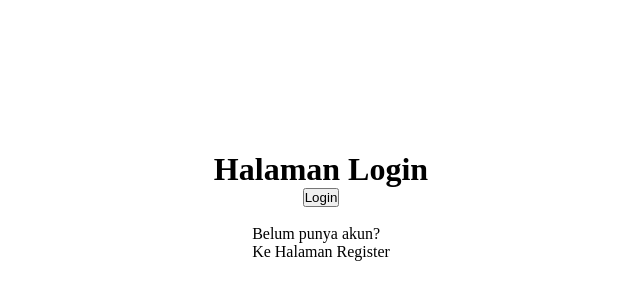
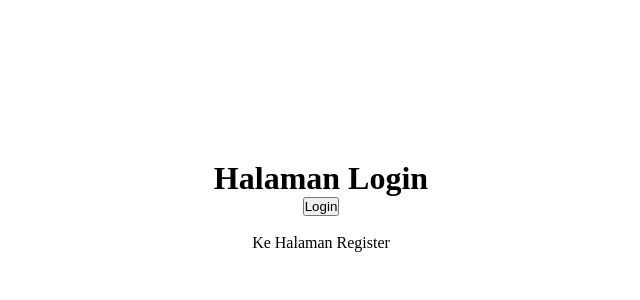
Before and after one commit to Anandarahmawati24/PBF-2026, a Next.js app in the folder Pertemuan_5/: page /auth/login in a window 1280 px wide. Shown: the part 194-494 px from the top of the page, without its empty margins (319-959 px from the left). Built offline with nearby package versions, Linux system fonts and the light colour scheme.

Commit message:
Langkah 5 Refactoring Struktur Project Jobsheet 5

```diff
--- a/Pertemuan_5/src/pages/auth/login.tsx
+++ b/Pertemuan_5/src/pages/auth/login.tsx
@@ -1,21 +1,10 @@
-import Link from "next/link";
-import { useRouter } from "next/router";
-import styles from "./login.module.css";
+import TampilanLogin from "@/views/auth/login";
 
 const halamanLogin = () => {
-    const {push} = useRouter();
-    const handlerLogin = () => {
-     // logic login
-        push("/produk");
-    };
     return (
-        <div className={styles.login}>
-            <h1>Halaman Login</h1>
-           {/* <button onClick={handlerLogin}>Login</button> <br /> }*/}
-           {/* <button onClick={() => push("/produk")}>Login </button> <br /> */}
-            <button onClick={() => handlerLogin()}>Login</button> <br />
-           <p>Belum punya akun? <br /> <Link href="/auth/register">Ke Halaman Register</Link></p>
-        </div>
+        <>
+        <TampilanLogin />
+        </>
     );
 };
 
--- /dev/null
+++ b/Pertemuan_5/src/views/auth/login/index.tsx
@@ -0,0 +1,22 @@
+import Link from "next/link";
+import { useRouter } from "next/router";
+import styles from "./login.module.css";
+
+const TampilanLogin = () => {
+  const { push } = useRouter();
+  const handlerLogin = () => {
+    // logic login
+    push("/produk");
+  };
+  return (
+    <div className={styles.login}>
+      <h1>Halaman Login</h1>
+      {/* <button onClick={handlerLogin}>Login</button> <br /> }*/}
+      {/* <button onClick={() => push("/produk")}>Login </button> <br /> */}
+      <button onClick={() => handlerLogin()}>Login</button> <br />
+        <Link href="/auth/register">Ke Halaman Register</Link>
+    </div>
+  );
+};
+
+export default TampilanLogin;
```
Also changed, not shown: Pertemuan_5/src/views/auth/login/login.module.css (renamed from Pertemuan_5/src/pages/auth/login.module.css).
